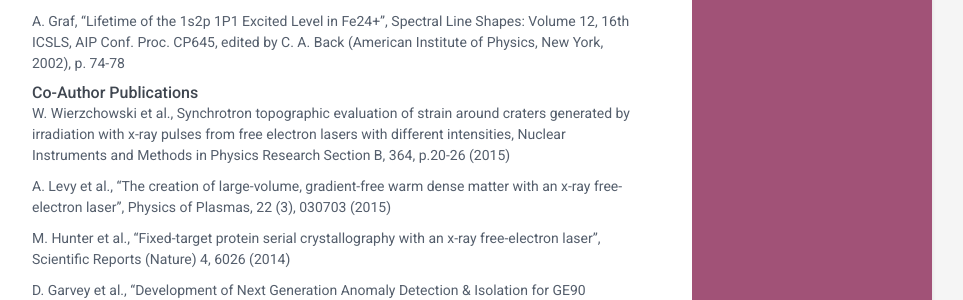
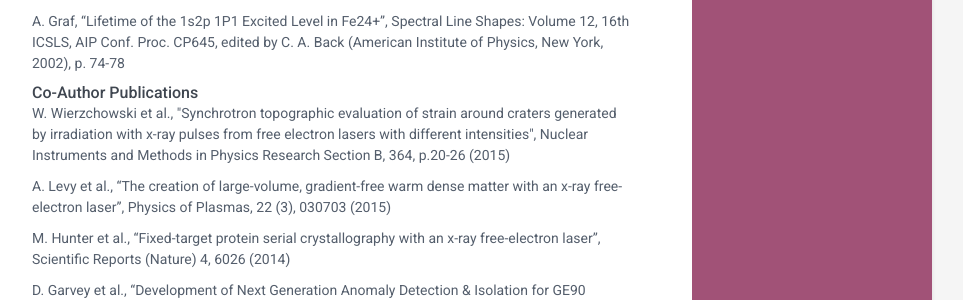
Before and after one commit to AlexanderGraf/online-cv, a Jekyll site: the page built from index.html, in a window 1280 px wide and 900 px high, scrolled down 3965 px. Shown: the part 155-455 px from the top of the window, without its empty margins (188-1151 px from the left). Built offline with Jekyll 4.4.1, drawn with Linux system fonts in a browser that asks for light colours; some web fonts are replaced.

Commit message:
updated text

```diff
--- a/_includes/publications.html
+++ b/_includes/publications.html
@@ -18,7 +18,7 @@
         </div><!--//upper-row-->
     </div><!--//meta-->
     <div>
-	<p>W. Wierzchowski et al., Synchrotron topographic evaluation of strain around craters generated by irradiation with x-ray pulses from free electron lasers with different intensities, Nuclear Instruments and Methods in Physics Research Section B, 364, p.20-26 (2015)</p>
+	<p>W. Wierzchowski et al., "Synchrotron topographic evaluation of strain around craters generated by irradiation with x-ray pulses from free electron lasers with different intensities", Nuclear Instruments and Methods in Physics Research Section B, 364, p.20-26 (2015)</p>
 	<p>A. Levy et al., “The creation of large-volume, gradient-free warm dense matter with an x-ray free-electron laser”, Physics of Plasmas, 22 (3), 030703 (2015)</p>
 	<p>M. Hunter et al., “Fixed-target protein serial crystallography with an x-ray free-electron laser”, Scientific Reports (Nature) 4, 6026 (2014)</p>
 	<p>D. Garvey et al., “Development of Next Generation Anomaly Detection & Isolation for GE90 Engines” GE Report GRC286 (2014)</p>
```
